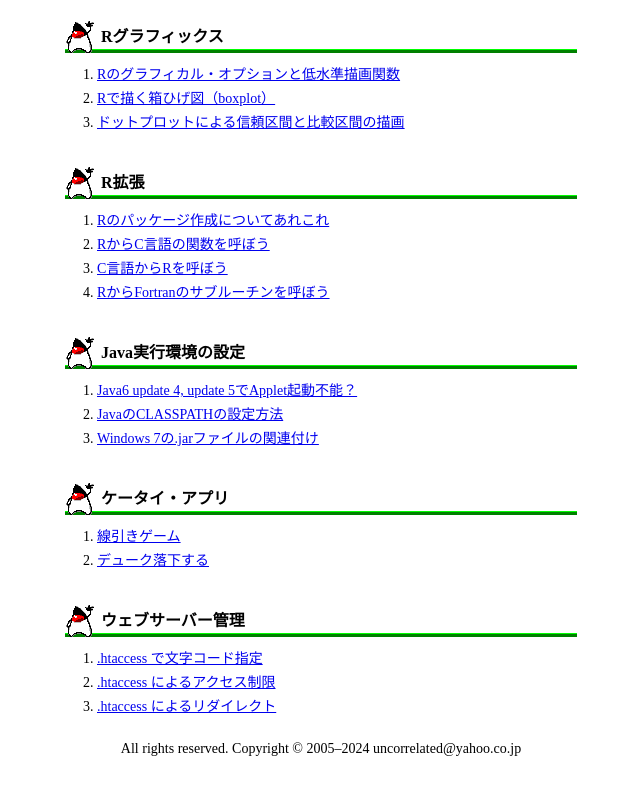
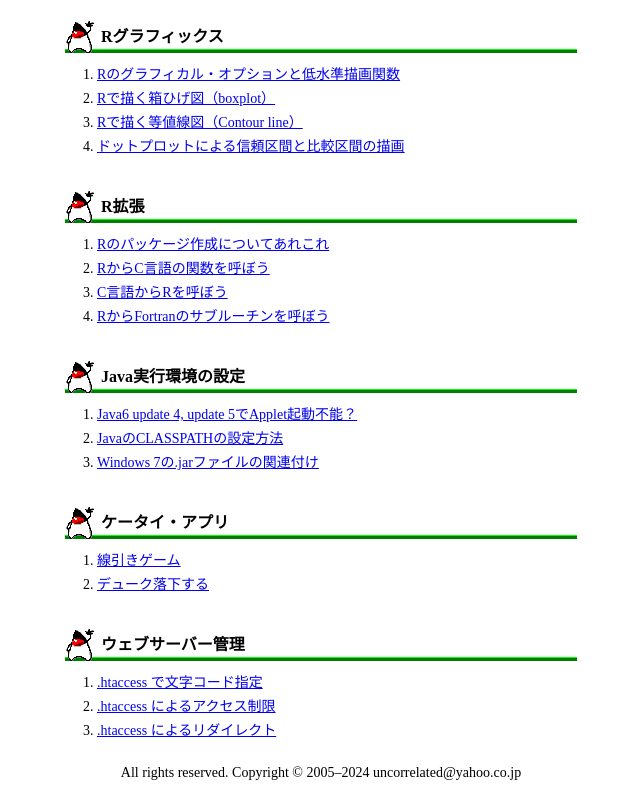
Before and after one commit to uncorrelated/wh.anlyznews.com, a plain HTML site: page docs/index.html in a window 1280 px wide. Shown: the part 1249-2044 px from the top of the page, without its empty margins (313-953 px from the left). Before the commit the page ends 2020 px from the top, so only its background shows below. Drawn offline with nearby package versions, Linux system fonts and the light colour scheme; files that its build step writes are made by us from their sources; no server answers.

Commit message:
add contour.shtml

```diff
--- a/docs/index.html
+++ b/docs/index.html
@@ -125,6 +125,7 @@ src="https://pagead2.googlesyndication.com/pagead/show_ads.js">
 <ol>
     <li><a href="R/low-level%20functions.shtml">Rのグラフィカル・オプションと低水準描画関数</a></li>
     <li><a href="R/boxplot.shtml">Rで描く箱ひげ図（boxplot）</a></li>
+    <li><a href="R/contour.shtml">Rで描く等値線図（Contour line）</a></li>
     <li><a href="R/dotchart.shtml">ドットプロットによる信頼区間と比較区間の描画</a></li>
 </ol>
 
```
Also changed, not shown: docs/R/common_files/figure-html/contour01-1.png (added), docs/R/common_files/figure-html/contour02-1.png (added), docs/R/common_files/figure-html/contour03-1.png (added), docs/R/common_files/figure-html/contour04-1.png (added), docs/R/menu.txt, 1 other file.
